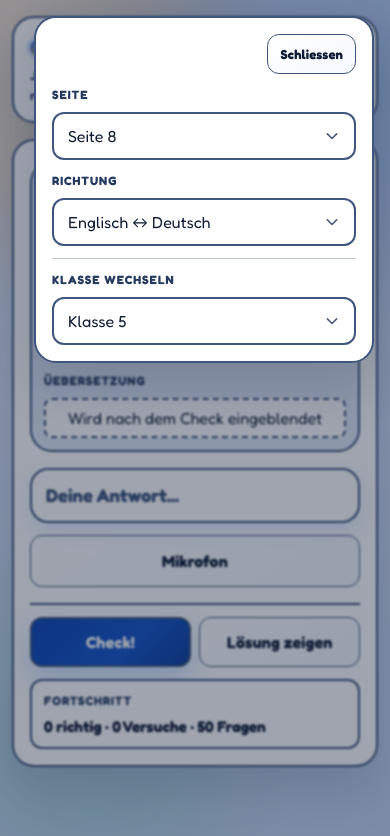
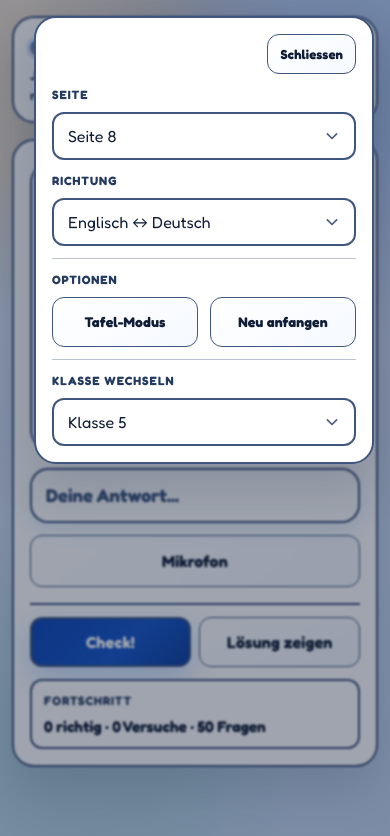
Before and after one commit to marcbey/vocabeln, a React (Vite) app: page / in a window 390 px wide. Both pictures are taken after a click on the button "Menü öffnen". Shown: the top 836 px of the page. Built offline with nearby package versions, Linux system fonts and the light colour scheme.

Commit message:
feat(ui): add board and reset actions to mobile menu

```diff
--- a/src/components/Header.jsx
+++ b/src/components/Header.jsx
@@ -97,9 +97,12 @@ export default function Header({
           completedPages={completedPages}
           isIrregular={isIrregular}
           direction={direction}
+          boardMode={boardMode}
           onClassChange={handleClassChange}
           onPageChange={handlePageChange}
           onDirectionChange={handleDirectionChange}
+          onToggleBoardMode={handleToggleBoardMode}
+          onReset={handleReset}
           onClose={closeMobileMenu}
         />
       )}
--- a/src/components/header/HeaderMobilePanel.jsx
+++ b/src/components/header/HeaderMobilePanel.jsx
@@ -2,6 +2,7 @@ import { useEffect } from 'react';
 import classNames from 'classnames';
 import ClassSelect from './ClassSelect.jsx';
 import DirectionSelect from './DirectionSelect.jsx';
+import HeaderActions from './HeaderActions.jsx';
 import PageSelect from './PageSelect.jsx';
 
 export default function HeaderMobilePanel({
@@ -12,9 +13,12 @@ export default function HeaderMobilePanel({
   completedPages,
   isIrregular,
   direction,
+  boardMode,
   onClassChange,
   onPageChange,
   onDirectionChange,
+  onToggleBoardMode,
+  onReset,
   onClose,
 }) {
   useEffect(() => {
@@ -78,6 +82,18 @@ export default function HeaderMobilePanel({
           />
         </div>
 
+        <div className="grid gap-2 border-t border-[#3f567e]/35 pt-3 md:hidden">
+          <p className="m-0 text-[12px] uppercase tracking-[0.08em] text-muted font-extrabold">
+            Optionen
+          </p>
+          <HeaderActions
+            boardMode={boardMode}
+            onToggleBoardMode={onToggleBoardMode}
+            onReset={onReset}
+            fullWidth
+          />
+        </div>
+
         <div className="grid gap-2 border-t border-[#3f567e]/35 pt-3">
           <p className="m-0 text-[12px] uppercase tracking-[0.08em] text-muted font-extrabold">
             Klasse wechseln
```
